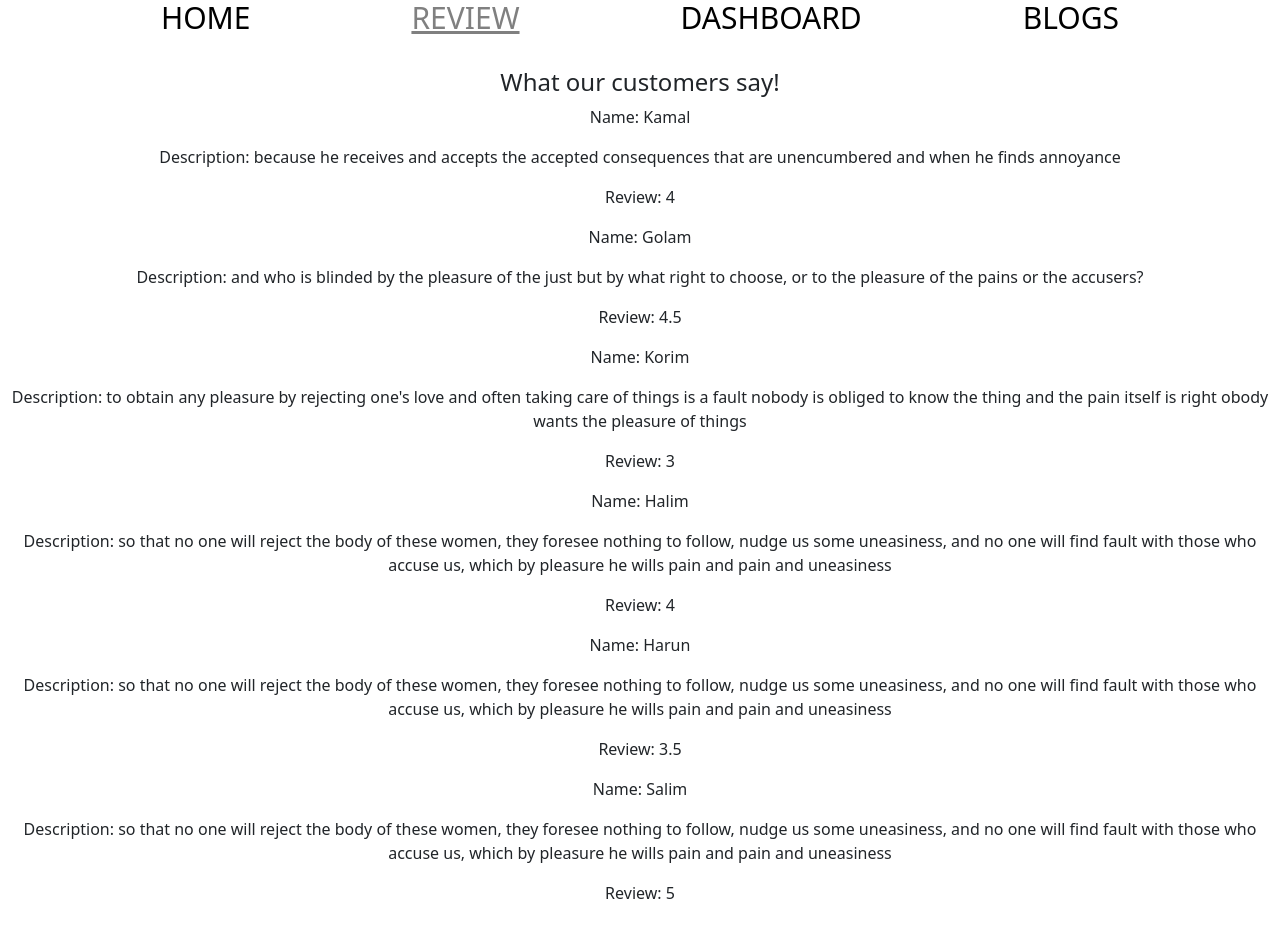
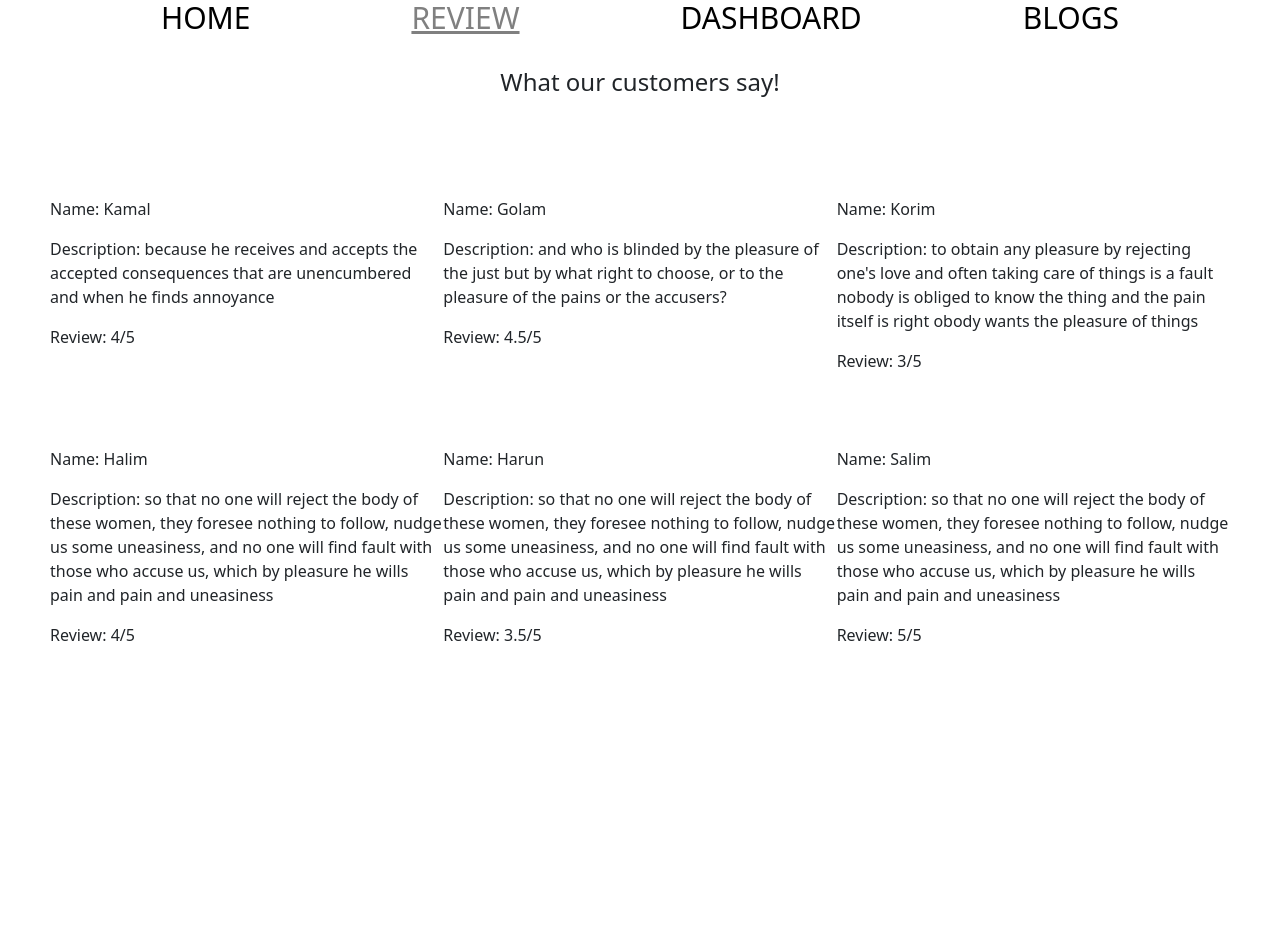
Before and after one commit to LabibIslam/product-analysis-website, a React (Create React App) app: page /reviews in a window 1280 px wide. After the commit the page ends 800 px from the top, so only its background shows below. Built offline with nearby package versions, Linux system fonts and the light colour scheme.

Commit message:
added a more review button to home

```diff
--- a/src/components/Blogs/Blogs.js
+++ b/src/components/Blogs/Blogs.js
@@ -3,7 +3,11 @@ import React from 'react';
 const Blogs = () => {
     return (
         <div className='my-8'>
-            <h3>hello from Blogs</h3>
+            <h3>Blogs for Questions</h3>
+            <div>
+                <h2>What is context api?</h2>
+                <p>Context API is a React structure that enables you to exchange unique details and assists in solving prop-drilling from all levels of your application. It is a way for a React app to effectively produce global variables that can be passed around.</p>
+            </div>
         </div>
     );
 };
--- a/src/components/Home/Home.js
+++ b/src/components/Home/Home.js
@@ -1,10 +1,10 @@
 import React from 'react';
-import Review from '../Review/Review';
+import Reviews from '../Reviews/Reviews';
 
 const Home = () => {
     return (
         <div className='my-8'>
-            <div className='flex'>
+            <div className=''>
                 <div>
                     <h1>hello from Home</h1>
                     <h1>hello from Home</h1>
@@ -15,10 +15,13 @@ const Home = () => {
                 </div>
             </div>
             <div>
+                <Reviews></Reviews>
+            </div>
 
-            </div>
+            <button className='bg-gray-700 w-1/5 hover:w-1/4 h-10 rounded-lg'>
+                <a className='no-underline text-white' href="/reviews">For More Reviews</a>
+            </button>
         </div>
-
     );
 };
 
--- a/src/components/NotFound/NotFound.js
+++ b/src/components/NotFound/NotFound.js
@@ -2,7 +2,7 @@ import React from 'react';
 
 const NotFound = () => {
     return (
-        <div>
+        <div className='my-8'>
             <h3>The page you are looking for is not available</h3>
             <h2>error code: 404</h2>
         </div>
--- a/src/components/Review/Review.js
+++ b/src/components/Review/Review.js
@@ -1,14 +1,15 @@
 import React from 'react';
+import './Review.css'
 
 const Review = ({ review }) => {
 
     const { name, body, ratings } = review;
     return (
         <div className='reviewer'>
-            <div className='reviewer-info'>
-                <p className='reviewer-name'>Name: {name}</p>
-                <p className='reviewer-body'>Description: {body}</p>
-                <p className='reviewer-ratings'>Review: {ratings}</p>
+            <div className='reviewer-info text-left'>
+                <p><span className='font-medium'>Name:</span> {name}</p>
+                <p><span className='font-medium'>Description:</span> {body}</p>
+                <p><span className='font-medium'>Review:</span> {ratings}/5</p>
             </div>
         </div>
     );
--- a/src/components/Review/review.css
+++ b/src/components/Review/review.css
@@ -1,10 +1,3 @@
 .reviewer {
-    width: 300px;
-    height: 500px;
-    border-radius: 8px;
-    position: relative;
+    height: 250px;
 }
-
-.reviewer-info {
-    margin: 0 14px;
-}
--- a/src/components/Reviews/Reviews.css
+++ b/src/components/Reviews/Reviews.css
@@ -1,6 +1,6 @@
 .products-container {
     display: grid;
     grid-template-columns: repeat(3, 1fr);
-    gap: 35px;
+    gap: auto;
     margin: 100px 50px;
 }
--- a/src/components/Reviews/Reviews.js
+++ b/src/components/Reviews/Reviews.js
@@ -1,5 +1,6 @@
 import React, { useEffect, useState } from 'react';
 import Review from '../Review/Review';
+import './Reviews.css'
 
 const Reviews = () => {
     const [reviews, setReviews] = useState([]);
@@ -21,6 +22,7 @@ const Reviews = () => {
                 {reviews.map(review => <Review
                     key={review.id}
                     review={review}
+                    handleAddToCart={handleAddToCart}
                 ></Review>)
                 }
             </div>
```
